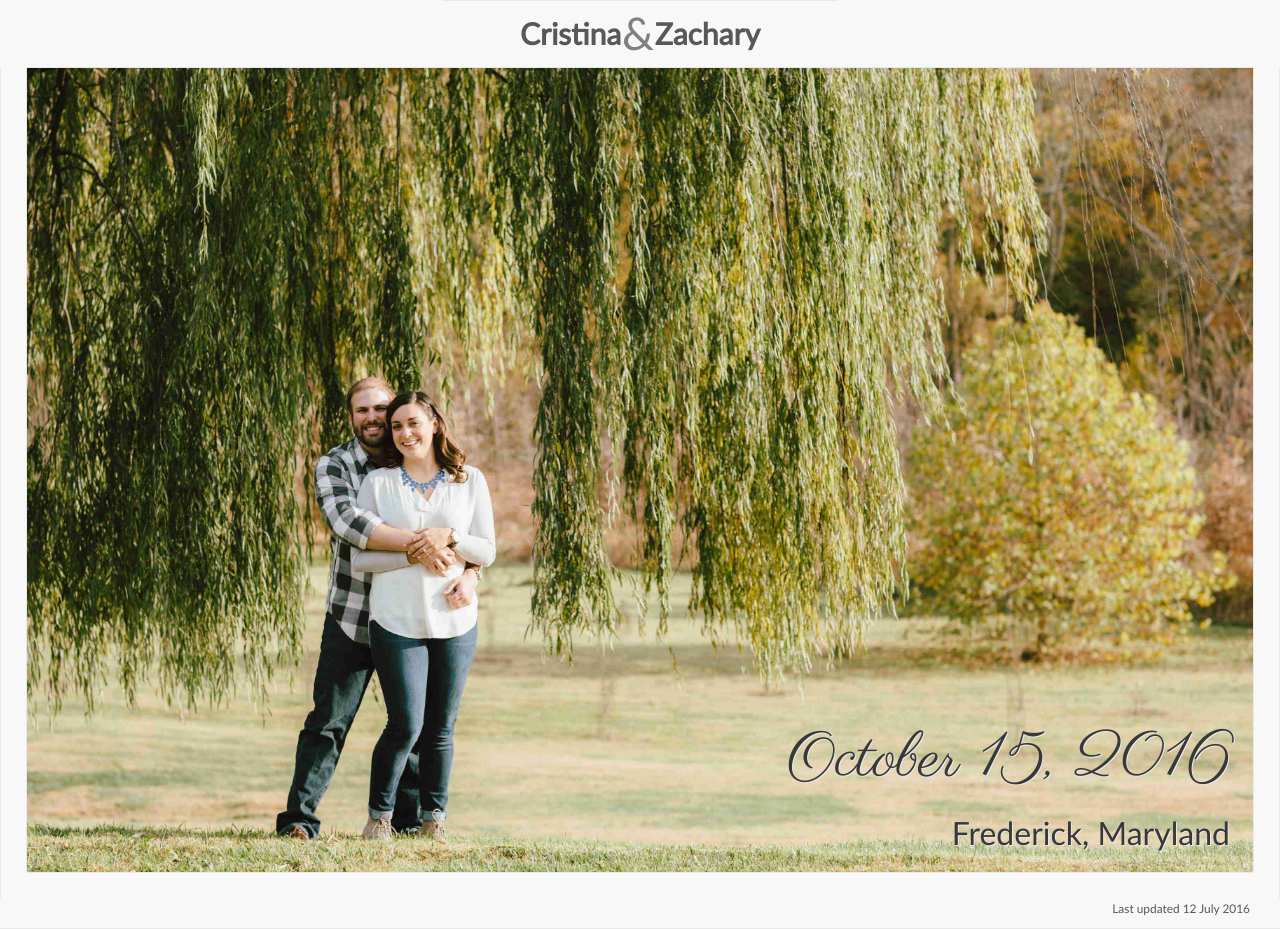
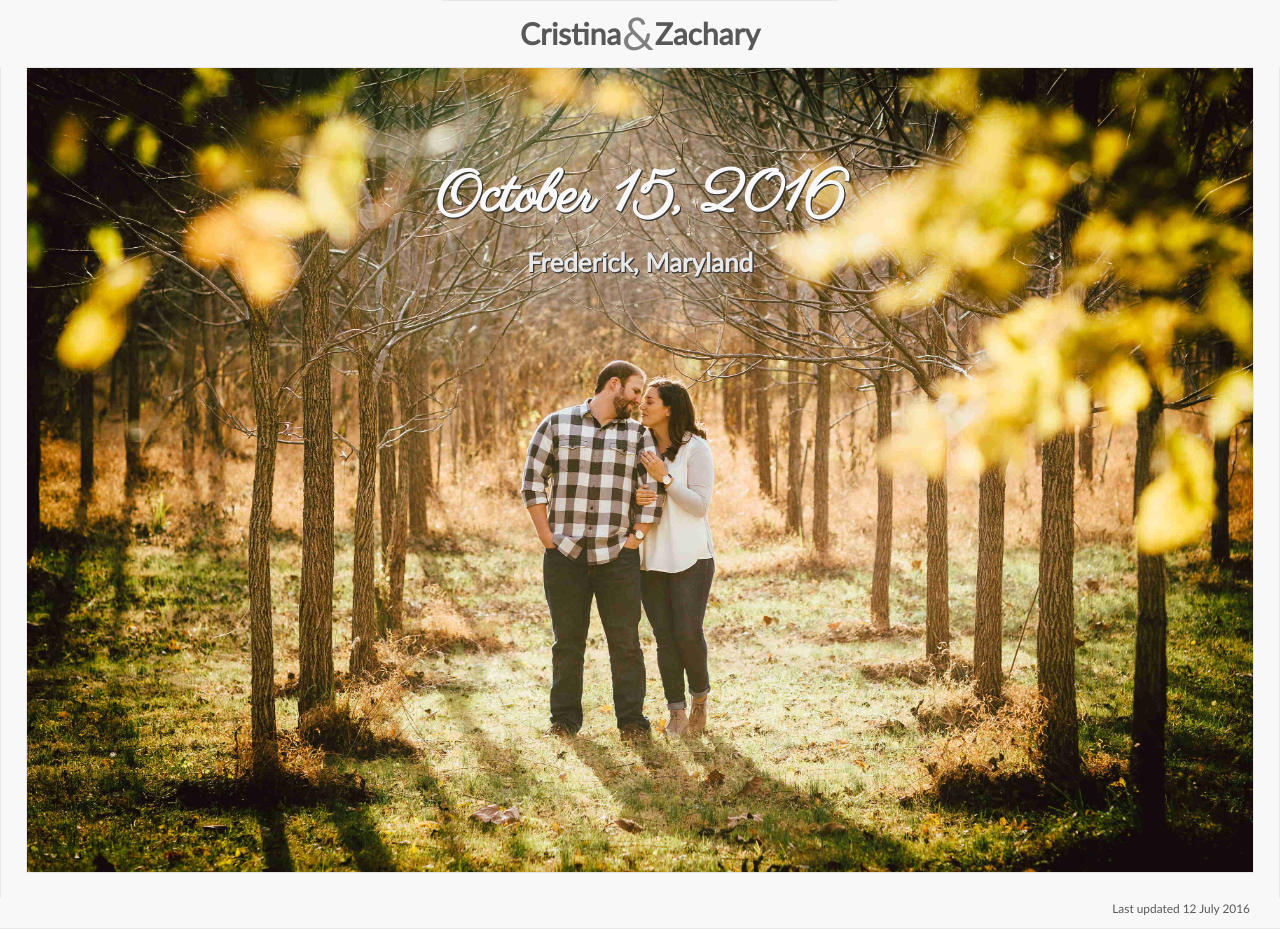
Before and after one commit to cthierer/cristina-and-zach, a Jekyll site: the page built from index.html, in a window 1280 px wide. Built offline with Jekyll 4.4.1, drawn with Linux system fonts in a browser that asks for light colours.

Commit message:
Change landing page image to trees

```diff
--- a/_sass/_landing.scss
+++ b/_sass/_landing.scss
@@ -2,25 +2,28 @@
     border: 1px solid $gray-lighter;
     margin: 0;
 
-    .container {
-        position: absolute;
-        top: 45px;
-        left: 0;
-    }
-
     .page-header {
         border: none;
         color: $gray-lighter;
-        margin-top: 70px;
-        text-align: left;
-        text-shadow: 1px 1px $gray-darker;
+        margin-top: 50px;
+        text-align: center;
+        text-shadow: 1px 1px $gray-darkest,
+            1px 1px $gray-darkest,
+            1px 1px $gray-darkest,
+            1px 1px $gray-darkest;
+
+        .h1,
+        .text-sub {
+            font-weight: 600;
+        }
 
         .h1 {
-            font-size: 38px;
+            font-size: 36px;
+            color: $gray-lightest;
         }
 
         .text-sub {
-            font-size: 24px;
+            font-size: 22px;
         }
     }
 }
@@ -34,25 +37,13 @@
 
 @media (min-width: 768px) {
     .jumbotron.landing-page {
-
-        .container {
-            top: auto;
-            left: auto;
-            bottom: 0;
-            right: 35px;
-        }
-
         .page-header {
-            color: $gray-darkest;
-            text-align: right;
-            text-shadow: 1px 1px $gray-lighter;
-
             .h1 {
-                font-size: 63px;
+                font-size: 58px;
             }
 
             .text-sub {
-                font-size: 32px;
+                font-size: 26px;
             }
         }
     }
--- a/_sass/_themes.scss
+++ b/_sass/_themes.scss
@@ -1,7 +1,7 @@
 .background-photo-1 {
-    background-image: url('../assets/Dalton-1_w.jpg');
+    background-image: url('../assets/Dalton-48_w.jpg');
     background-size: cover;
-    background-position: left;
+    background-position: center;
     background-repeat: no-repeat;
 }
 
```
Also changed, not shown: assets/Dalton-48_w.jpg (added).
